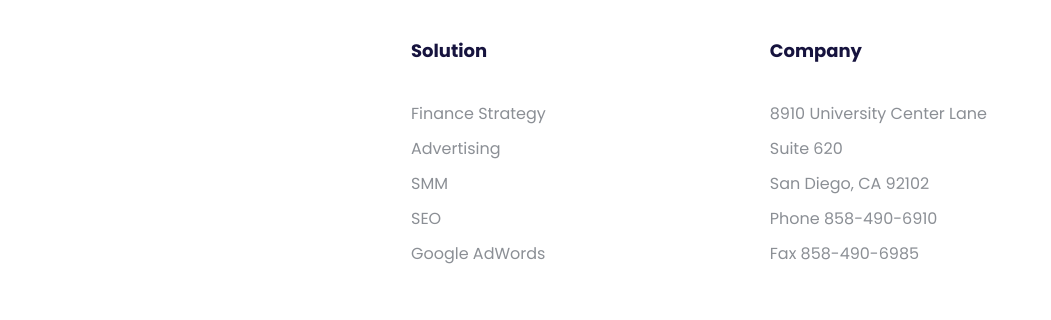
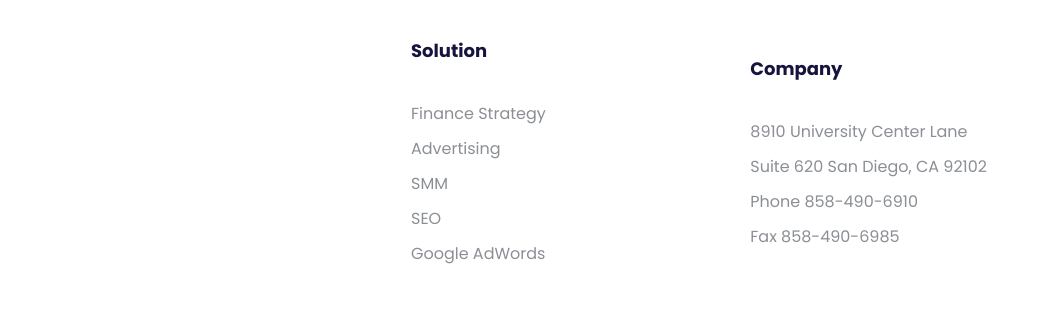
Before and after one commit to bakytdev/ttttt, a plain HTML site: page index.html in a window 1280 px wide. Shown: the part 6574-6894 px from the top of the page, 229-1280 px from the left. Drawn offline with nearby package versions, Linux system fonts and the light colour scheme.

Commit message:
footer end

```diff
--- a/css/style.css
+++ b/css/style.css
@@ -637,7 +637,7 @@ html, body {
     font-weight: 400;
 }
 
-.footer-title{
+.footer-title {
     display: flex;
     justify-content: space-between;
     align-items: center;
--- a/index.html
+++ b/index.html
@@ -411,8 +411,7 @@
                         <h2>Company</h2>
 
                         <h4>8910 University Center Lane</h4>
-                        <h4>Suite 620</h4>
-                        <h4>San Diego, CA 92102</h4>
+                        <h4>Suite 620 San Diego, CA 92102</h4>
                         <h4>Phone 858-490-6910</h4>
                         <h4>Fax 858-490-6985</h4>
                     </div>
@@ -435,7 +434,6 @@
 </footer>
 <!--footer end-->
 
-
 <script type="module" src="https://unpkg.com/ionicons@7.1.0/dist/ionicons/ionicons.esm.js"></script>
 <script nomodule src="https://unpkg.com/ionicons@7.1.0/dist/ionicons/ionicons.js"></script>
 <script src="./js/main.js"></script>
```
